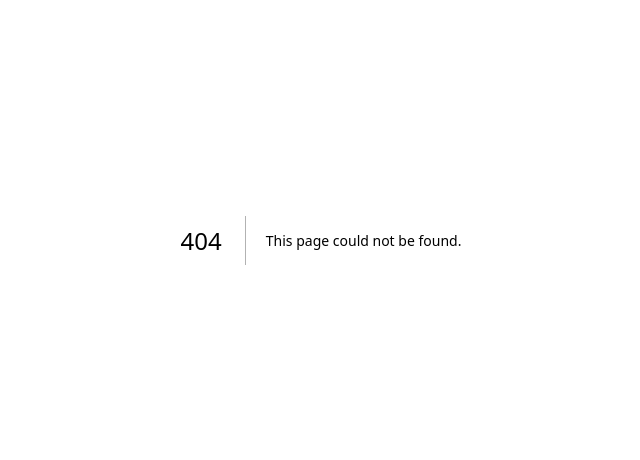
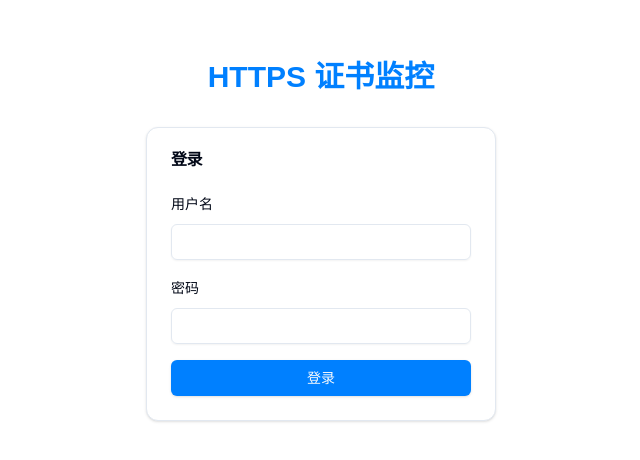
Before and after one commit to duanqingsong/cert-watcher, a Next.js app: page /login in a window 1280 px wide. Before the commit this address had no page. Shown: the part 160-620 px from the top of the page, without its empty margins (319-959 px from the left). Built offline with nearby package versions, Linux system fonts and the light colour scheme.

Commit message:
增加了登陆页面

```diff
--- /dev/null
+++ b/app/api/auth/login/route.js
@@ -0,0 +1,25 @@
+import { NextResponse } from 'next/server';
+import jwt from 'jsonwebtoken';
+
+const JWT_SECRET = process.env.JWT_SECRET || 'your-secret-key'; // 请在生产环境中使用环境变量
+
+export async function POST(request) {
+  const { username, password } = await request.json();
+
+  if (username === 'travelx' && password === 'travelX@2024') {
+    const token = jwt.sign({ username }, JWT_SECRET, { expiresIn: '1h' });
+
+    const response = NextResponse.json({ success: true });
+    response.cookies.set('token', token, {
+      httpOnly: true,
+      secure: process.env.NODE_ENV === 'production',
+      sameSite: 'strict',
+      maxAge: 3600, // 1小时
+      path: '/',
+    });
+
+    return response;
+  } else {
+    return NextResponse.json({ success: false, error: '用户名或密码错误' }, { status: 401 });
+  }
+}
--- /dev/null
+++ b/app/api/auth/logout/route.js
@@ -0,0 +1,11 @@
+import { NextResponse } from 'next/server';
+
+export async function POST() {
+  const response = NextResponse.json({ success: true });
+  response.cookies.set('token', '', {
+    httpOnly: true,
+    expires: new Date(0),
+    path: '/',
+  });
+  return response;
+}
--- a/app/globals.css
+++ b/app/globals.css
@@ -15,56 +15,46 @@ body {
 @layer base {
   :root {
     --background: 0 0% 100%;
-    --foreground: 0 0% 3.9%;
+    --foreground: 222.2 84% 4.9%;
     --card: 0 0% 100%;
-    --card-foreground: 0 0% 3.9%;
+    --card-foreground: 222.2 84% 4.9%;
     --popover: 0 0% 100%;
-    --popover-foreground: 0 0% 3.9%;
-    --primary: 0 0% 9%;
-    --primary-foreground: 0 0% 98%;
-    --secondary: 0 0% 96.1%;
-    --secondary-foreground: 0 0% 9%;
-    --muted: 0 0% 96.1%;
-    --muted-foreground: 0 0% 45.1%;
-    --accent: 0 0% 96.1%;
-    --accent-foreground: 0 0% 9%;
+    --popover-foreground: 222.2 84% 4.9%;
+    --primary: 210 100% 50%;
+    --primary-foreground: 210 40% 98%;
+    --secondary: 210 40% 96.1%;
+    --secondary-foreground: 222.2 47.4% 11.2%;
+    --muted: 210 40% 96.1%;
+    --muted-foreground: 215.4 16.3% 46.9%;
+    --accent: 210 40% 96.1%;
+    --accent-foreground: 222.2 47.4% 11.2%;
     --destructive: 0 84.2% 60.2%;
-    --destructive-foreground: 0 0% 98%;
-    --border: 0 0% 89.8%;
-    --input: 0 0% 89.8%;
-    --ring: 0 0% 3.9%;
-    --chart-1: 12 76% 61%;
-    --chart-2: 173 58% 39%;
-    --chart-3: 197 37% 24%;
-    --chart-4: 43 74% 66%;
-    --chart-5: 27 87% 67%;
+    --destructive-foreground: 210 40% 98%;
+    --border: 214.3 31.8% 91.4%;
+    --input: 214.3 31.8% 91.4%;
+    --ring: 210 100% 50%;
     --radius: 0.5rem;
   }
   .dark {
-    --background: 0 0% 3.9%;
-    --foreground: 0 0% 98%;
-    --card: 0 0% 3.9%;
-    --card-foreground: 0 0% 98%;
-    --popover: 0 0% 3.9%;
-    --popover-foreground: 0 0% 98%;
-    --primary: 0 0% 98%;
-    --primary-foreground: 0 0% 9%;
-    --secondary: 0 0% 14.9%;
-    --secondary-foreground: 0 0% 98%;
-    --muted: 0 0% 14.9%;
-    --muted-foreground: 0 0% 63.9%;
-    --accent: 0 0% 14.9%;
-    --accent-foreground: 0 0% 98%;
+    --background: 222.2 84% 4.9%;
+    --foreground: 210 40% 98%;
+    --card: 222.2 84% 4.9%;
+    --card-foreground: 210 40% 98%;
+    --popover: 222.2 84% 4.9%;
+    --popover-foreground: 210 40% 98%;
+    --primary: 210 100% 50%;
+    --primary-foreground: 222.2 47.4% 11.2%;
+    --secondary: 217.2 32.6% 17.5%;
+    --secondary-foreground: 210 40% 98%;
+    --muted: 217.2 32.6% 17.5%;
+    --muted-foreground: 215 20.2% 65.1%;
+    --accent: 217.2 32.6% 17.5%;
+    --accent-foreground: 210 40% 98%;
     --destructive: 0 62.8% 30.6%;
-    --destructive-foreground: 0 0% 98%;
-    --border: 0 0% 14.9%;
-    --input: 0 0% 14.9%;
-    --ring: 0 0% 83.1%;
-    --chart-1: 220 70% 50%;
-    --chart-2: 160 60% 45%;
-    --chart-3: 30 80% 55%;
-    --chart-4: 280 65% 60%;
-    --chart-5: 340 75% 55%;
+    --destructive-foreground: 210 40% 98%;
+    --border: 217.2 32.6% 17.5%;
+    --input: 217.2 32.6% 17.5%;
+    --ring: 212.7 26.8% 83.9%;
   }
 }
 
--- a/app/layout.js
+++ b/app/layout.js
@@ -1,3 +1,5 @@
+'use client';
+
 import localFont from "next/font/local";
 import "./globals.css";
 import { Toaster } from 'react-hot-toast';
@@ -13,11 +15,6 @@ const geistMono = localFont({
   weight: "100 900",
 });
 
-export const metadata = {
-  title: "HTTPS 证书监控系统",
-  description: "监控和管理您的域名 HTTPS 证书",
-};
-
 export default function RootLayout({ children }) {
   return (
     <html lang="zh">
--- /dev/null
+++ b/app/login/page.js
@@ -0,0 +1,73 @@
+'use client';
+
+import { useState } from 'react';
+import { useRouter } from 'next/navigation';
+import { Card, CardContent, CardHeader, CardTitle } from "@/components/ui/card";
+import { Input } from "@/components/ui/input";
+import { Button } from "@/components/ui/button";
+import { Label } from "@/components/ui/label";
+import { toast } from 'react-hot-toast';
+import axios from 'axios';
+
+export default function LoginPage() {
+  const [username, setUsername] = useState('');
+  const [password, setPassword] = useState('');
+  const [isLoading, setIsLoading] = useState(false);
+  const router = useRouter();
+
+  const handleLogin = async (e) => {
+    e.preventDefault();
+    setIsLoading(true);
+    try {
+      const response = await axios.post('/api/auth/login', { username, password });
+      if (response.data.success) {
+        router.push('/');
+      } else {
+        toast.error('登录失败');
+      }
+    } catch (error) {
+      console.error('登录错误:', error);
+      toast.error(error.response?.data?.error || '登录失败');
+    } finally {
+      setIsLoading(false);
+    }
+  };
+
+  return (
+    <div className="flex flex-col items-center justify-center min-h-screen bg-background">
+      <h1 className="text-3xl font-bold mb-8 text-primary">HTTPS 证书监控</h1>
+      <Card className="w-[350px]">
+        <CardHeader>
+          <CardTitle>登录</CardTitle>
+        </CardHeader>
+        <CardContent>
+          <form onSubmit={handleLogin} className="space-y-4">
+            <div className="space-y-2">
+              <Label htmlFor="username">用户名</Label>
+              <Input
+                id="username"
+                type="text"
+                value={username}
+                onChange={(e) => setUsername(e.target.value)}
+                required
+              />
+            </div>
+            <div className="space-y-2">
+              <Label htmlFor="password">密码</Label>
+              <Input
+                id="password"
+                type="password"
+                value={password}
+                onChange={(e) => setPassword(e.target.value)}
+                required
+              />
+            </div>
+            <Button type="submit" className="w-full" disabled={isLoading}>
+              {isLoading ? '登录中...' : '登录'}
+            </Button>
+          </form>
+        </CardContent>
+      </Card>
+    </div>
+  );
+}
--- /dev/null
+++ b/app/metadata.js
@@ -0,0 +1,4 @@
+export const metadata = {
+  title: "HTTPS 证书监控系统",
+  description: "监控和管理您的域名 HTTPS 证书",
+};
--- a/app/page.js
+++ b/app/page.js
@@ -8,6 +8,7 @@ import DomainDrawer from '@/components/DomainDrawer';
 import DeleteConfirmDialog from '@/components/DeleteConfirmDialog';
 import { toast } from 'react-hot-toast';
 import { formatDate, formatCountdown, formatRelativeTime } from '@/lib/utils';
+import { useRouter } from 'next/navigation';
 
 function getExpiryColor(expiryDate) {
   if (!expiryDate) return 'text-gray-500';
@@ -30,6 +31,7 @@ export default function Home() {
   const [domainToDelete, setDomainToDelete] = useState(null);
   const [editingDomain, setEditingDomain] = useState(null);
   const [checkingDomains, setCheckingDomains] = useState({});
+  const router = useRouter();
 
   useEffect(() => {
     fetchDomains();
@@ -41,7 +43,12 @@ export default function Home() {
       setDomains(response.data);
     } catch (error) {
       console.error('获取域名列表失败:', error);
-      toast.error('获取域名列表失败');
+      if (error.response && error.response.status === 401) {
+        // 如果是未授权错误，重定向到登录页面
+        router.push('/login');
+      } else {
+        toast.error('获取域名列表失败');
+      }
     }
   };
 
@@ -144,11 +151,26 @@ export default function Home() {
     }
   };
 
+  const handleLogout = async () => {
+    try {
+      await axios.post('/api/auth/logout');
+      router.push('/login');
+    } catch (error) {
+      console.error('登出失败:', error);
+      toast.error('登出失败');
+    }
+  };
+
   return (
     <div className="container mx-auto p-4">
-      <h1 className="text-2xl font-bold mb-4">HTTPS 证书监控</h1>
+      <div className="flex justify-between items-center mb-4">
+        <h1 className="text-2xl font-bold text-primary">HTTPS 证书监控</h1>
+        <Button onClick={handleLogout} variant="outline">
+          登出
+        </Button>
+      </div>
       <div className="flex space-x-2 mb-4">
-        <Button onClick={openDrawer}>
+        <Button onClick={openDrawer} className="bg-primary text-primary-foreground hover:bg-primary/90">
           <Plus className="mr-2 h-4 w-4" /> 添加新域名
         </Button>
         <Button
--- a/package.json
+++ b/package.json
@@ -17,6 +17,8 @@
     "class-variance-authority": "^0.7.0",
     "clsx": "^2.1.1",
     "dotenv": "^16.4.5",
+    "jose": "^5.9.4",
+    "jsonwebtoken": "^9.0.2",
     "lucide-react": "^0.451.0",
     "next": "14.2.15",
     "node-cron": "^3.0.3",
--- a/tailwind.config.js
+++ b/tailwind.config.js
@@ -1,3 +1,5 @@
+const { fontFamily } = require("tailwindcss/defaultTheme")
+
 /** @type {import('tailwindcss').Config} */
 module.exports = {
     darkMode: ["class"],
```
Also changed, not shown: middleware.js (added, +37 -0 lines), 1 other file (tests, documents, lock files or other folders).
